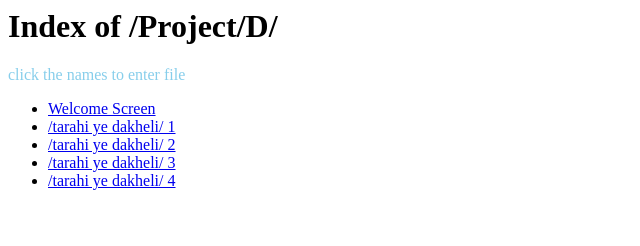
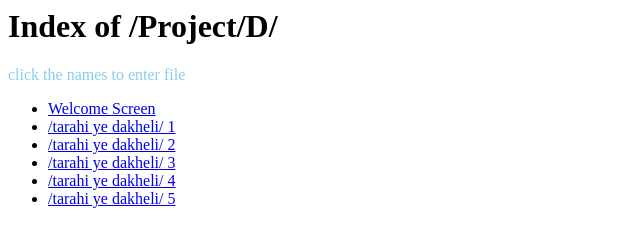
Before and after one commit to amitisarchitect/P, a plain HTML site: page index.html in a window 1280 px wide. Shown: the whole page, without its empty margins (0-640 px from the left). Drawn offline with Linux system fonts and the light colour scheme.

Commit message:
Update index.html

```diff
--- a/index.html
+++ b/index.html
@@ -11,5 +11,6 @@
   <li><a href="2.png">/tarahi ye dakheli/ 2</a></li>
    <li><a href="3.png">/tarahi ye dakheli/ 3</a></li>
    <li><a href="4.png">/tarahi ye dakheli/ 4</a></li>
+    <li><a href="5.png">/tarahi ye dakheli/ 5</a></li>
 </ul>
 </body></html>
```
